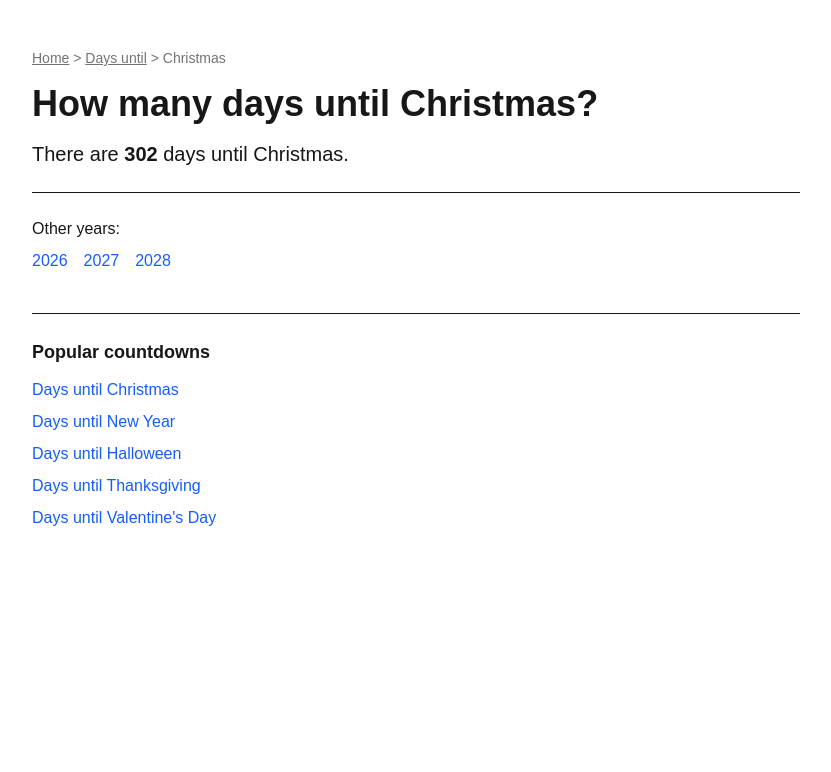
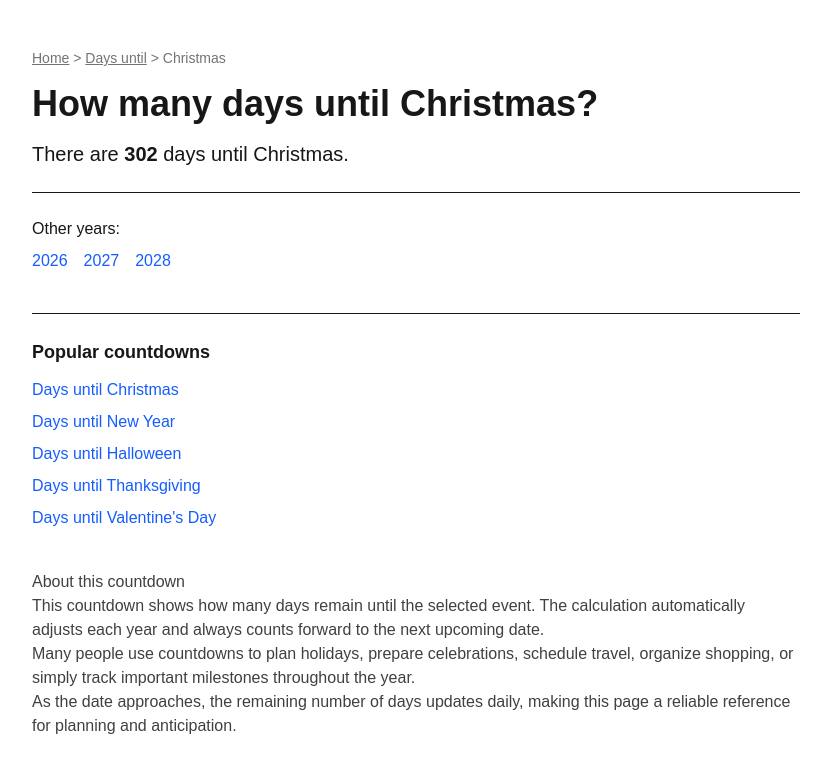
Before and after one commit to bosmeel/whatdayisit-now, a Next.js app: page /days-until/christmas in a window 1280 px wide. Shown: the top 772 px of the page, without its empty margins (224-1055 px from the left). Built offline with nearby package versions, Linux system fonts and the light colour scheme.

Commit message:
Add contextual content block to event pages

```diff
--- a/app/days-until/[event]/page.tsx
+++ b/app/days-until/[event]/page.tsx
@@ -84,7 +84,26 @@ export default async function DaysUntilPage(
             <li><Link href="/days-until/valentines-day">Days until Valentine's Day</Link></li>
           </ul>
         </div>
+<div className="mt-10 prose max-w-none text-neutral-700">
+  <h2>About this countdown</h2>
 
+  <p>
+    This countdown shows how many days remain until the selected event.
+    The calculation automatically adjusts each year and always counts
+    forward to the next upcoming date.
+  </p>
+
+  <p>
+    Many people use countdowns to plan holidays, prepare celebrations,
+    schedule travel, organize shopping, or simply track important
+    milestones throughout the year.
+  </p>
+
+  <p>
+    As the date approaches, the remaining number of days updates daily,
+    making this page a reliable reference for planning and anticipation.
+  </p>
+</div>
       </div>
     </main>
   );
```
